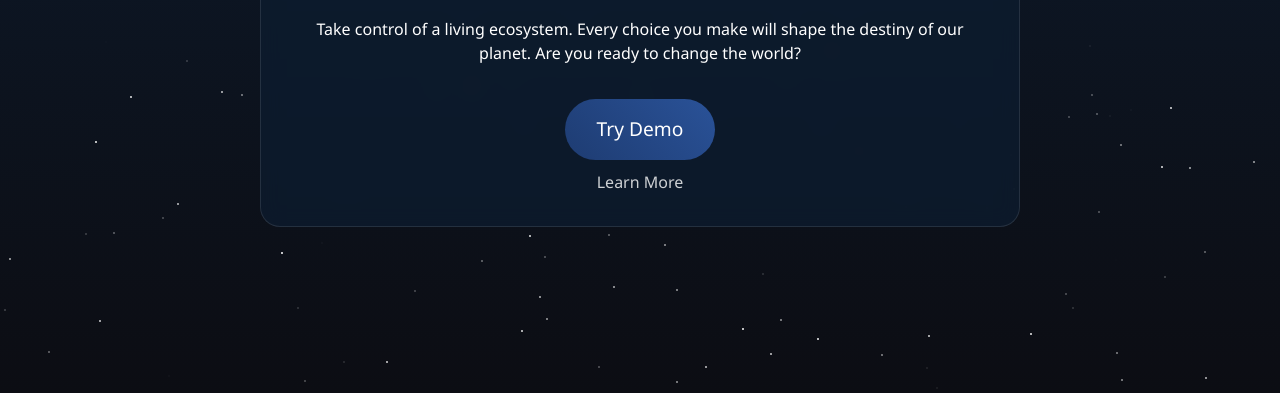
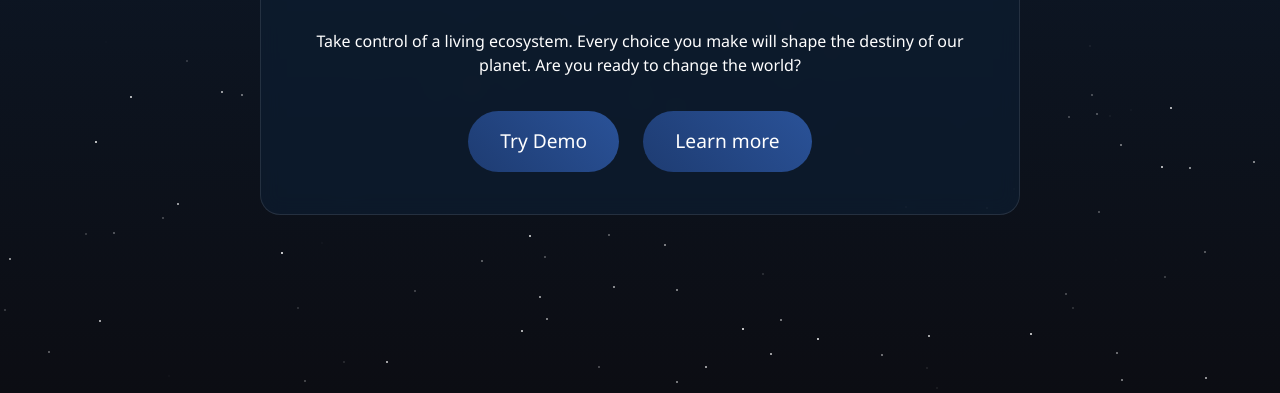
Before and after one commit to unpluggedREVAN/Hub2SeekEarth.github.io, a plain HTML site: page index.html in a window 1280 px wide. Shown: the part 407-800 px from the top of the page. Drawn offline with nearby package versions, Linux system fonts and the light colour scheme.

Commit message:
fix: link ratio

```diff
--- a/index.html
+++ b/index.html
@@ -199,7 +199,7 @@
                         Are you ready to change the world?
                     </p>
                     <a href="https://unpluggedrevan.github.io/seekEarth.github.io/" class="cta-button">Try Demo</a>
-                    <a class="nav-link" href="./proyecto.html">Learn More</a>
+                    <a class="cta-button" href="./proyecto.html">Learn more</a>
                 </div>
             </div>
         </div>
```
